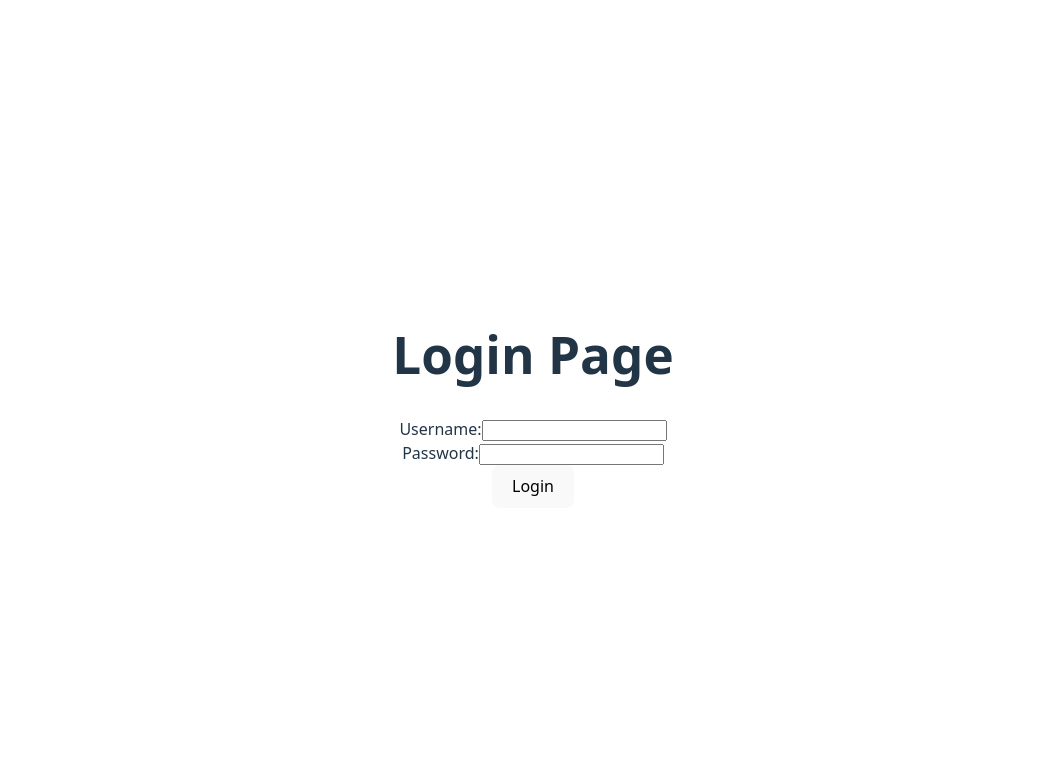
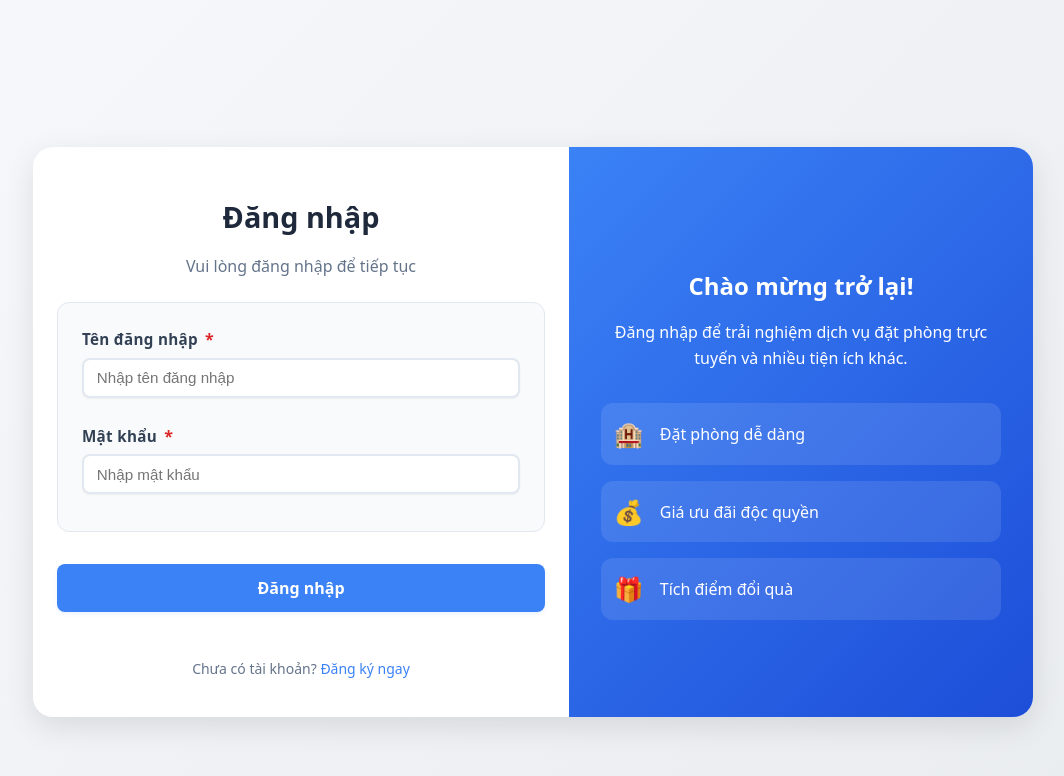
Before and after one commit to NTTrung9204/QuanLyKhachSan_QLDA_22NH12_G4_abcd, a React (Vite) app in the folder FE/hotel_management/: page /login in a window 1280 px wide. Shown: the top 776 px of the page, without its empty margins (107-1171 px from the left). Built offline with nearby package versions, Linux system fonts and the light colour scheme.

Commit message:
[Feat]: create ui and api login

```diff
--- a/FE/hotel_management/src/api/axios.js
+++ b/FE/hotel_management/src/api/axios.js
@@ -13,7 +13,7 @@ const api = axios.create({
 api.interceptors.request.use(
   (config) => {
     // Danh sách các đường dẫn không cần token
-    const excludedPaths = ['/register', '/login', '/signup', '/api/auth/signup'];
+    const excludedPaths = ['/api/auth/login', '/api/auth/signup'];
 
     // Nếu không nằm trong danh sách, thêm token
     if (!excludedPaths.some(path => config.url.includes(path))) {
--- a/FE/hotel_management/src/pages/LoginPage.jsx
+++ b/FE/hotel_management/src/pages/LoginPage.jsx
@@ -1,18 +1,408 @@
-export default function LoginPage() {
+import React, { useState } from 'react';
+import { useNavigate, Link } from 'react-router-dom';
+import { useAuth } from '../context/AuthContext';
+import api from '../api/axios';
+
+const LoginPage = () => {
+  const [formData, setFormData] = useState({
+    username: '',
+    password: ''
+  });
+
+  const [error, setError] = useState('');
+  const [success, setSuccess] = useState('');
+  const [loading, setLoading] = useState(false);
+
+  const navigate = useNavigate();
+  const { login } = useAuth();
+
+  const handleChange = (e) => {
+    const { name, value } = e.target;
+    setFormData(prevData => ({
+      ...prevData,
+      [name]: value
+    }));
+  };
+
+  const handleSubmit = async (e) => {
+    e.preventDefault();
+    setError('');
+    setSuccess('');
+    setLoading(true);
+
+    try {
+      const response = await api.post('/api/auth/login', formData);
+      login(response.data);
+      console.log('Login successful:', response.data);
+      setSuccess('Đăng nhập thành công! Đang chuyển hướng...');
+      setTimeout(() => {
+        navigate('/');
+      }, 1500);
+    } catch (error) {
+      setError('Đăng nhập thất bại. Vui lòng kiểm tra lại tên đăng nhập và mật khẩu.');
+      setLoading(false);
+    }
+  };
+
   return (
-        <div className="login-page">
-            <h1>Login Page</h1>
-            <form>
-                <div>
-                    <label htmlFor="username">Username:</label>
-                    <input type="text" id="username" name="username" required />
+    <div style={styles.container}>
+      <div style={styles.formWrapper}>
+        <div style={styles.leftColumn}>
+          <div style={styles.formHeader}>
+            <h2 style={styles.heading}>Đăng nhập</h2>
+            <p style={styles.subheading}>Vui lòng đăng nhập để tiếp tục</p>
           </div>
-                <div>
-                    <label htmlFor="password">Password:</label>
-                    <input type="password" id="password" name="password" required />
+
+          {error && (
+            <div style={styles.alertDanger}>
+              <i style={styles.icon}>⚠️</i> {error}
             </div>
-                <button type="submit">Login</button>
+          )}
+
+          {success && (
+            <div style={styles.alertSuccess}>
+              <i style={styles.icon}>✓</i> {success}
+            </div>
+          )}
+
+          <form onSubmit={handleSubmit} style={styles.form}>
+            <div style={styles.formSection}>
+              <div style={styles.formGroup}>
+                <label style={styles.formLabel} htmlFor="username">
+                  Tên đăng nhập <span style={styles.requiredMark}>*</span>
+                </label>
+                <input
+                  style={styles.formInput}
+                  type="text"
+                  id="username"
+                  name="username"
+                  value={formData.username}
+                  onChange={handleChange}
+                  required
+                  placeholder="Nhập tên đăng nhập"
+                />
+              </div>
+
+              <div style={styles.formGroup}>
+                <label style={styles.formLabel} htmlFor="password">
+                  Mật khẩu <span style={styles.requiredMark}>*</span>
+                </label>
+                <input
+                  style={styles.formInput}
+                  type="password"
+                  id="password"
+                  name="password"
+                  value={formData.password}
+                  onChange={handleChange}
+                  required
+                  placeholder="Nhập mật khẩu"
+                />
+              </div>
+            </div>
+
+            <button
+              type="submit"
+              style={loading ? {...styles.button, ...styles.buttonDisabled} : styles.button}
+              disabled={loading}
+            >
+              {loading ? (
+                <>
+                  <span style={styles.spinner} role="status" aria-hidden="true"></span>
+                  Đang xử lý...
+                </>
+              ) : 'Đăng nhập'}
+            </button>
+
+            <div style={styles.registerPrompt}>
+              <p>Chưa có tài khoản? <Link to="/register" style={styles.link}>Đăng ký ngay</Link></p>
+            </div>
           </form>
         </div>
+
+        <div style={styles.rightColumn}>
+          <div style={styles.welcomeSection}>
+            <h3 style={styles.welcomeTitle}>Chào mừng trở lại!</h3>
+            <p style={styles.welcomeText}>
+              Đăng nhập để trải nghiệm dịch vụ đặt phòng trực tuyến và nhiều tiện ích khác.
+            </p>
+            <div style={styles.features}>
+              <div style={styles.feature}>
+                <span style={styles.featureIcon}>🏨</span>
+                <p style={styles.featureText}>Đặt phòng dễ dàng</p>
+              </div>
+              <div style={styles.feature}>
+                <span style={styles.featureIcon}>💰</span>
+                <p style={styles.featureText}>Giá ưu đãi độc quyền</p>
+              </div>
+              <div style={styles.feature}>
+                <span style={styles.featureIcon}>🎁</span>
+                <p style={styles.featureText}>Tích điểm đổi quà</p>
+              </div>
+            </div>
+          </div>
+        </div>
+      </div>
+    </div>
   );
+};
+
+const styles = {
+  container: {
+    display: 'flex',
+    justifyContent: 'center',
+    alignItems: 'center',
+    minHeight: '100vh',
+    background: 'linear-gradient(135deg, #f6f8fc 0%, #e9ecef 100%)',
+    padding: '2rem'
+  },
+  formWrapper: {
+    display: 'flex',
+    width: '100%',
+    maxWidth: '1000px',
+    background: '#ffffff',
+    borderRadius: '20px',
+    boxShadow: '0 10px 30px rgba(0, 0, 0, 0.1)',
+    overflow: 'hidden'
+  },
+  leftColumn: {
+    flex: '1',
+    padding: '1.5rem',
+    minWidth: 0,
+    maxWidth: '100%'
+  },
+  rightColumn: {
+    width: '400px',
+    background: 'linear-gradient(135deg, #3b82f6 0%, #1d4ed8 100%)',
+    padding: '2rem',
+    color: '#ffffff',
+    display: 'flex',
+    flexDirection: 'column',
+    justifyContent: 'center'
+  },
+  formHeader: {
+    marginBottom: '1.5rem',
+    textAlign: 'center'
+  },
+  heading: {
+    fontSize: '1.8rem',
+    fontWeight: '700',
+    color: '#1e293b',
+    marginBottom: '0.3rem',
+    textAlign: 'center'
+  },
+  subheading: {
+    fontSize: '1rem',
+    color: '#64748b',
+    textAlign: 'center'
+  },
+  alertDanger: {
+    backgroundColor: '#fee2e2',
+    color: '#991b1b',
+    padding: '1rem',
+    marginBottom: '1.5rem',
+    borderRadius: '8px',
+    display: 'flex',
+    alignItems: 'center'
+  },
+  icon: {
+    marginRight: '0.5rem'
+  },
+  form: {
+    display: 'flex',
+    flexDirection: 'column',
+    gap: '1rem',
+    width: '100%'
+  },
+  formSection: {
+    display: 'flex',
+    flexDirection: 'column',
+    gap: '0.8rem',
+    padding: '1.5rem',
+    backgroundColor: '#f8fafc',
+    borderRadius: '12px',
+    marginBottom: '1rem',
+    border: '1px solid #e2e8f0',
+    width: '100%',
+    boxSizing: 'border-box'
+  },
+  formGroup: {
+    flex: '1',
+    minWidth: '250px',
+    maxWidth: '100%',
+    marginBottom: '0.8rem',
+    position: 'relative'
+  },
+  formLabel: {
+    display: 'block',
+    marginBottom: '0.4rem',
+    fontSize: '0.95rem',
+    fontWeight: '600',
+    color: '#334155',
+    textAlign: 'left',
+    letterSpacing: '0.3px'
+  },
+  requiredMark: {
+    color: '#dc2626',
+    marginLeft: '3px',
+    fontSize: '1rem'
+  },
+  formInput: {
+    width: '100%',
+    padding: '0.6rem 0.8rem',
+    fontSize: '0.95rem',
+    backgroundColor: '#fff',
+    color: '#1e293b',
+    border: '2px solid #e2e8f0',
+    borderRadius: '8px',
+    transition: 'all 0.2s ease',
+    outline: 'none',
+    boxSizing: 'border-box',
+    boxShadow: '0 1px 2px rgba(0, 0, 0, 0.05)',
+    '&:hover': {
+      borderColor: '#cbd5e1'
+    },
+    '&:focus': {
+      borderColor: '#3b82f6',
+      boxShadow: '0 0 0 3px rgba(59, 130, 246, 0.1)'
+    },
+    '&::placeholder': {
+      color: '#94a3b8',
+      fontSize: '0.9rem'
     }
+  },
+  button: {
+    width: '100%',
+    padding: '0.8rem',
+    fontSize: '1rem',
+    fontWeight: '600',
+    color: '#ffffff',
+    backgroundColor: '#3b82f6',
+    border: 'none',
+    borderRadius: '8px',
+    cursor: 'pointer',
+    transition: 'all 0.2s ease',
+    boxShadow: '0 2px 4px rgba(59, 130, 246, 0.1)',
+    '&:hover': {
+      backgroundColor: '#2563eb',
+      transform: 'translateY(-1px)',
+      boxShadow: '0 4px 6px rgba(59, 130, 246, 0.2)'
+    },
+    '&:active': {
+      transform: 'translateY(0)',
+      boxShadow: '0 1px 2px rgba(59, 130, 246, 0.2)'
+    }
+  },
+  buttonDisabled: {
+    backgroundColor: '#93c5fd',
+    cursor: 'not-allowed',
+    '&:hover': {
+      transform: 'none',
+      boxShadow: 'none'
+    }
+  },
+  spinner: {
+    display: 'inline-block',
+    width: '1rem',
+    height: '1rem',
+    border: '2px solid #ffffff',
+    borderRightColor: 'transparent',
+    borderRadius: '50%',
+    animation: 'spin 0.75s linear infinite',
+    marginRight: '0.5rem'
+  },
+  registerPrompt: {
+    textAlign: 'center',
+    marginTop: '1rem',
+    fontSize: '0.875rem',
+    color: '#64748b'
+  },
+  link: {
+    color: '#3b82f6',
+    textDecoration: 'none',
+    fontWeight: '500',
+    '&:hover': {
+      textDecoration: 'underline'
+    }
+  },
+  welcomeSection: {
+    textAlign: 'center'
+  },
+  welcomeTitle: {
+    fontSize: '1.5rem',
+    fontWeight: '700',
+    marginBottom: '1rem'
+  },
+  welcomeText: {
+    fontSize: '1rem',
+    marginBottom: '2rem',
+    lineHeight: '1.6'
+  },
+  features: {
+    display: 'flex',
+    flexDirection: 'column',
+    gap: '1rem'
+  },
+  feature: {
+    display: 'flex',
+    alignItems: 'center',
+    gap: '1rem',
+    padding: '0.8rem',
+    background: 'rgba(255, 255, 255, 0.1)',
+    borderRadius: '12px'
+  },
+  featureIcon: {
+    fontSize: '1.5rem'
+  },
+  featureText: {
+    fontSize: '1rem',
+    margin: 0
+  },
+  alertSuccess: {
+    backgroundColor: '#dcfce7',
+    color: '#166534',
+    padding: '1rem',
+    marginBottom: '1.5rem',
+    borderRadius: '8px',
+    display: 'flex',
+    alignItems: 'center'
+  }
+};
+
+// Add keyframes for spinner animation
+const styleSheet = document.createElement('style');
+styleSheet.textContent = `
+  @keyframes spin {
+    0% { transform: rotate(0deg); }
+    100% { transform: rotate(360deg); }
+  }
+
+  @media (max-width: 1024px) {
+    .formWrapper {
+      flex-direction: column;
+    }
+    .rightColumn {
+      width: 100%;
+      padding: 1.5rem;
+    }
+    .leftColumn {
+      padding: 1.5rem;
+      border-right: none;
+      border-bottom: 1px solid #e9ecef;
+    }
+  }
+
+  @media (max-width: 640px) {
+    .formRow {
+      flex-direction: column;
+    }
+    .formGroup {
+      min-width: 100%;
+    }
+    .container {
+      padding: 1rem;
+    }
+  }
+`;
+document.head.appendChild(styleSheet);
+
+export default LoginPage;
```
Lines whose indentation alone changed are shown as unchanged.
